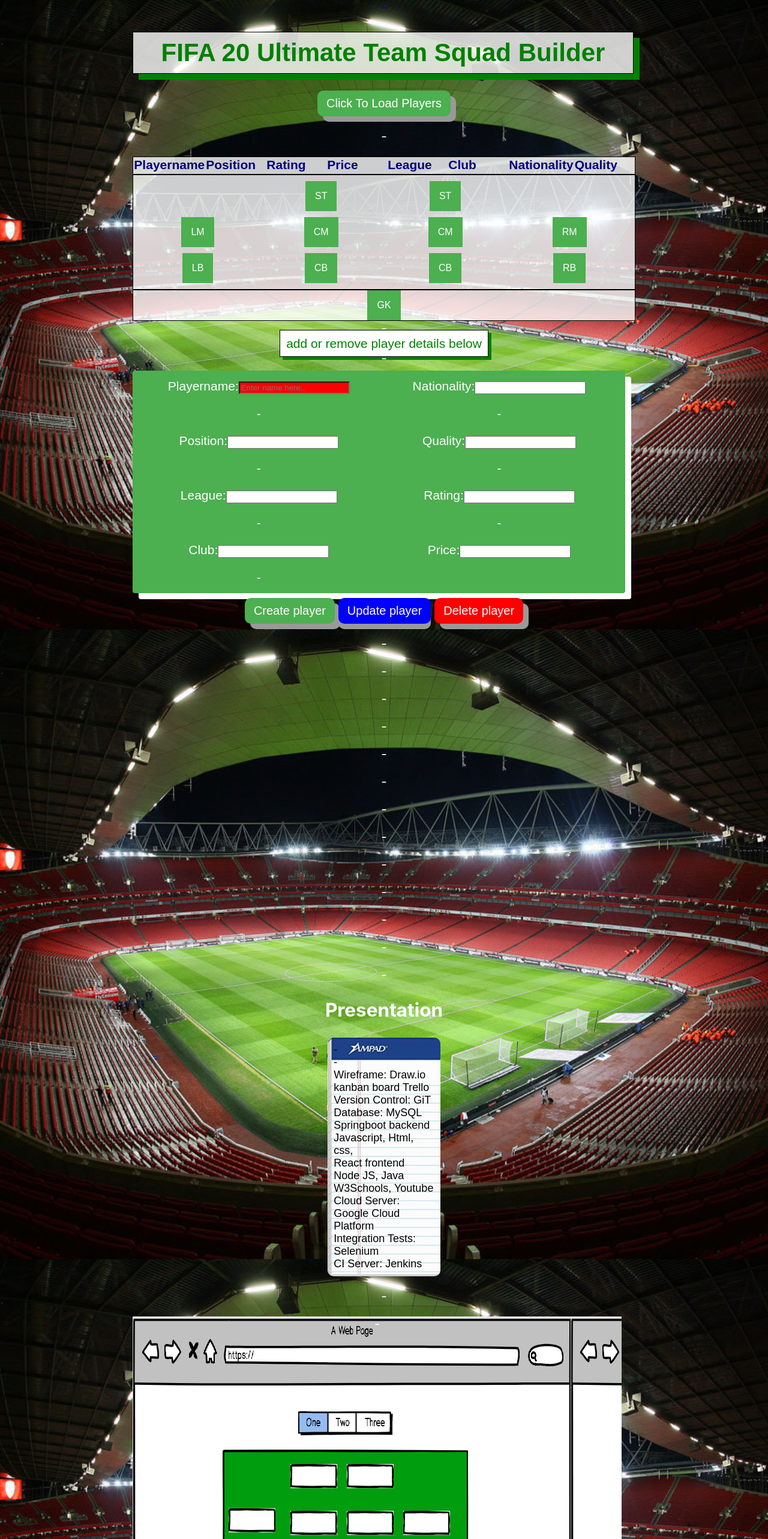
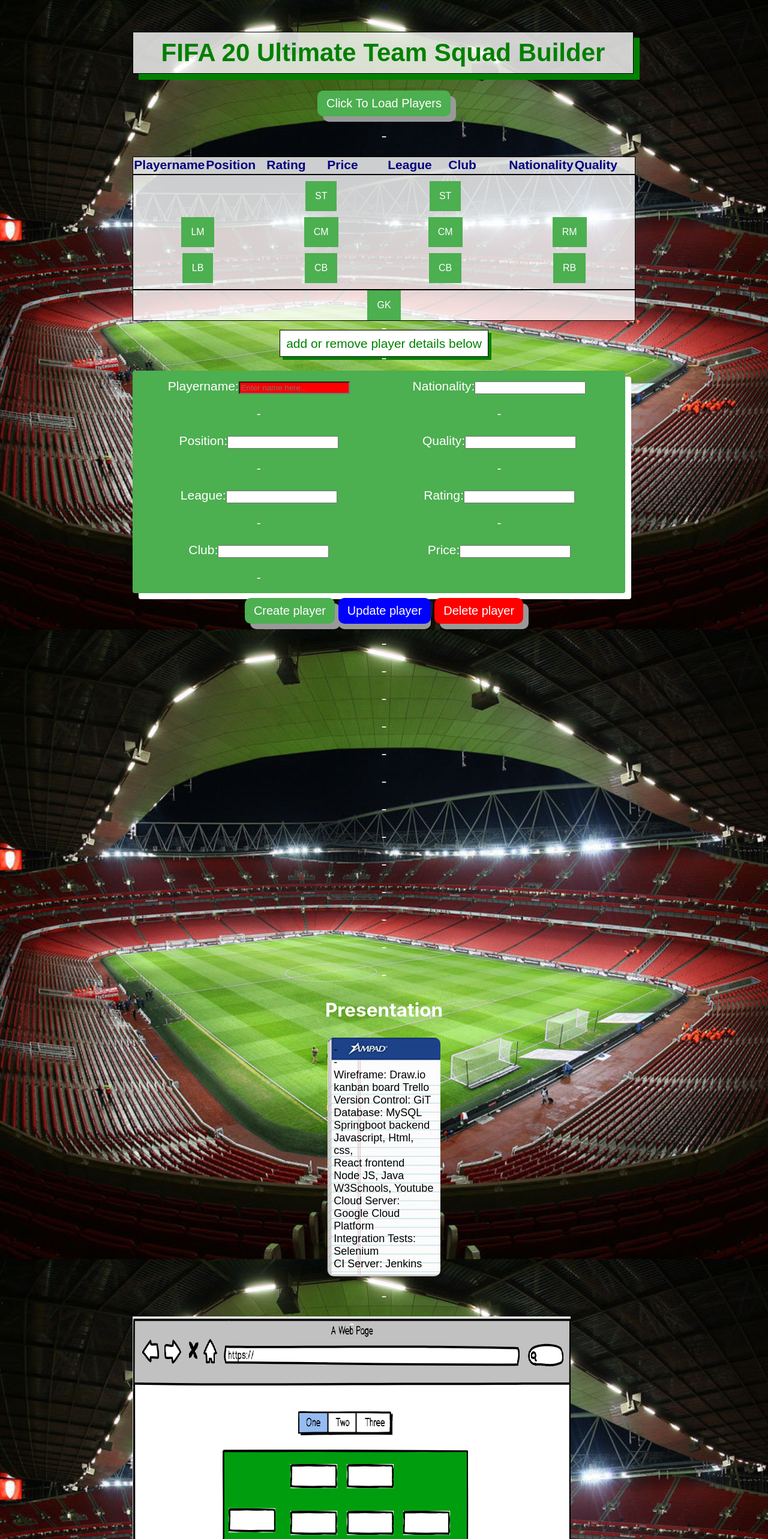
Before and after one commit to IsaacDouglas-SE/my-app, a React (Create React App) app: page / in a window 1280 px wide. Shown: the top 2566 px of the page at 60% size. Built offline with nearby package versions, Linux system fonts and the light colour scheme.

Commit message:
Spring, new backdrop

```diff
--- a/src/home.css
+++ b/src/home.css
@@ -272,7 +272,7 @@
   }
   .WireFrame{
       background-image: url("WireFrame-Balsamiq.PNG");
-      width:815px;
-      height:425px;
+      width:730px;
+      height:602px;
 
   }
```
